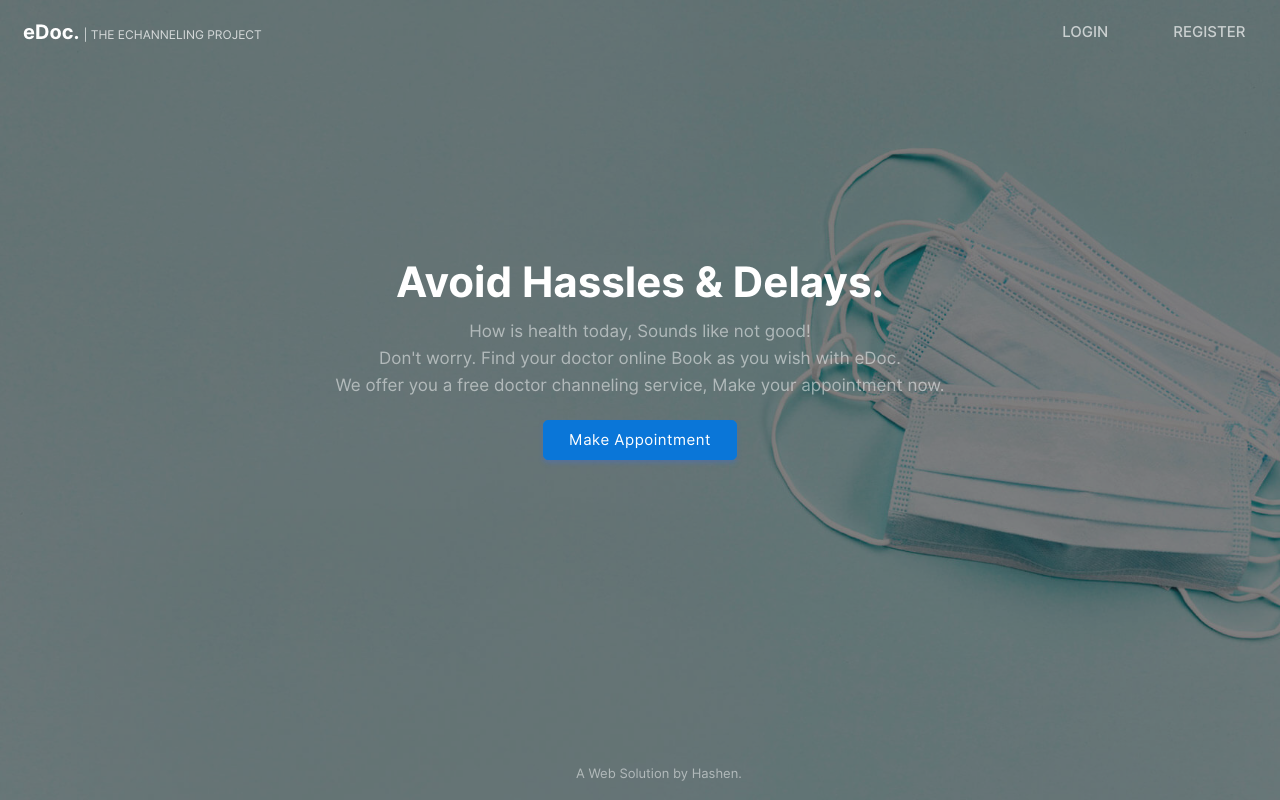
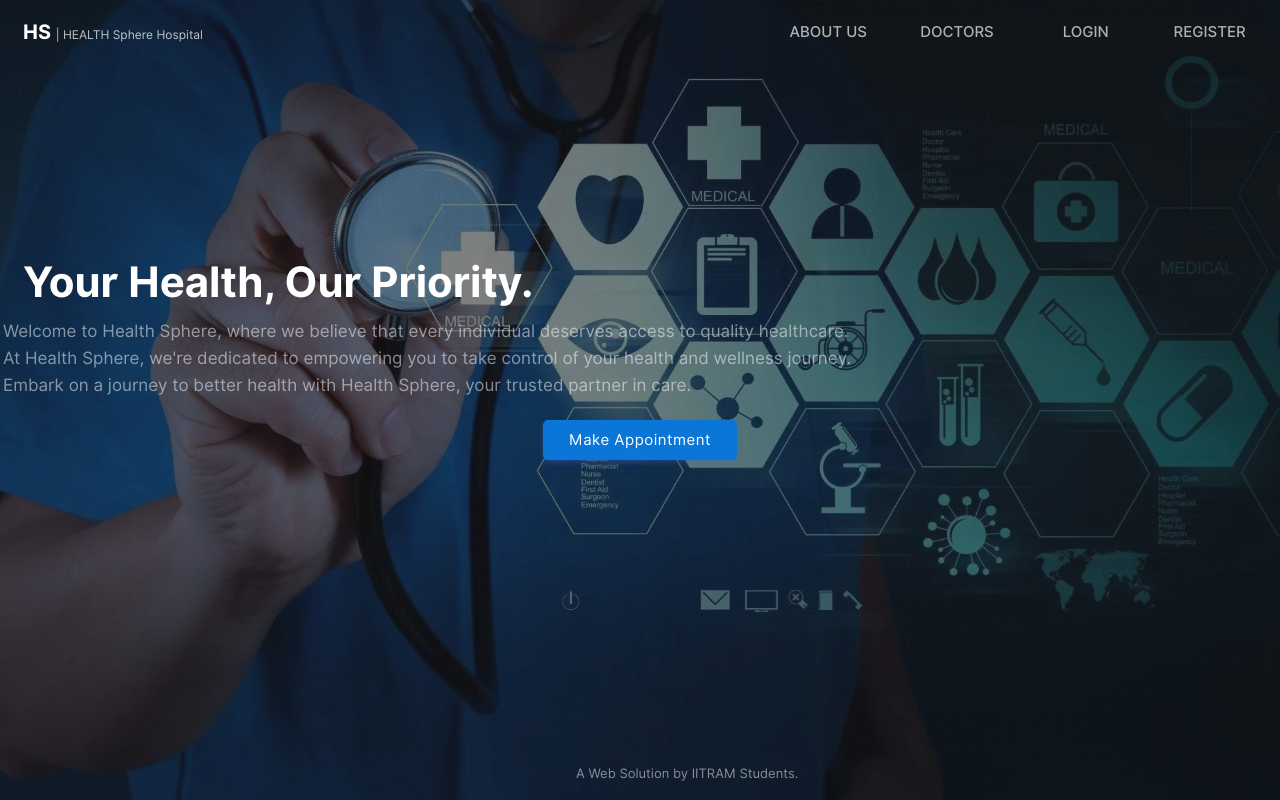
Before and after one commit to anjSingh453/DBMS, a PHP site: page / in a window 1280 px wide. Run offline with PHP 8.4, Linux system fonts and the light colour scheme.

Commit message:
CHANGES-1

```diff
--- a/create-account.php
+++ b/create-account.php
@@ -18,7 +18,7 @@
 <body>
 <?php
 
-
+//learn from w3schools.com
 //Unset all the server side variables
 
 session_start();
--- a/css/index.css
+++ b/css/index.css
@@ -1,5 +1,5 @@
 body{
-    background-image: url(../img/b3.jpg);
+    background-image: url(../img/img9.jpg);
     background-repeat: no-repeat;
     background-attachment: fixed;
     background-size: cover;
@@ -30,8 +30,9 @@ table{
     font-weight: 700;
     line-height: 63px;
     margin-top: 15%;
-    text-align: center;
+    text-align: left;
     margin-bottom: 0;
+    padding-left: 20px;
 }
 
 .sub-text2{
@@ -39,7 +40,7 @@ table{
     font-size: 17px;
     line-height: 27px;
     font-weight: 400;
-    text-align: center;
+    text-align: left;
     margin-top: 0;
 }
 
--- a/index.html
+++ b/index.html
@@ -7,7 +7,9 @@
     <link rel="stylesheet" href="css/animations.css">
     <link rel="stylesheet" href="css/main.css">
     <link rel="stylesheet" href="css/index.css">
-    <title>eDoc</title>
+    <link rel="icon" href="img/healthlogo.png" type="image/x-icon">
+
+    <title>Health Sphere Hospital</title>
     <style>
         table{
             animation: transitionIn-Y-bottom 0.5s;
@@ -21,10 +23,16 @@
         <center>
         <table border="0">
             <tr>
-                <td width="80%">
-                    <font class="edoc-logo">eDoc. </font>
-                    <font class="edoc-logo-sub">| THE ECHANNELING PROJECT</font>
+                <td width="60%">
+                    <font class="edoc-logo">HS </font>
+                    <font class="edoc-logo-sub">| HEALTH Sphere Hospital</font>
                 </td>
+                <td width="10%">
+                    <a href="aboutus.php"  class="non-style-link"><p class="nav-item">ABOUT US</p></a>
+                 </td>
+                <td width="10%">
+                    <a href="doctors.php"  class="non-style-link"><p class="nav-item">DOCTORS</p></a>
+                 </td>
                 <td width="10%">
                    <a href="login.php"  class="non-style-link"><p class="nav-item">LOGIN</p></a>
                 </td>
@@ -34,20 +42,20 @@
             </tr>
 
             <tr>
-                <td  colspan="3">
-                    <p class="heading-text">Avoid Hassles & Delays.</p>
+                <td  colspan="5">
+                    <p class="heading-text">Your Health, Our Priority.</p>
 
                 </td>
             </tr>
             <tr>
-                <td  colspan="3">
-                    <p class="sub-text2">How is health today, Sounds like not good!<br>Don't worry. Find your doctor online Book as you wish with eDoc. <br>
-                    We offer you a free doctor channeling service, Make your appointment now.</p>
+                <td  colspan="5">
+                    <p class="sub-text2">Welcome to Health Sphere, where we believe that every individual deserves access to quality healthcare.<br>At Health Sphere, we're dedicated to empowering you to take control of your health and wellness journey.<br>
+                    Embark on a journey to better health with Health Sphere, your trusted partner in care.</p>
                 </td>
             </tr>
             <tr>
 
-                <td colspan="3">
+                <td colspan="5">
                     <center>
                     <a href="login.php" >
                         <input type="button" value="Make Appointment" class="login-btn btn-primary btn" style="padding-left: 25px;padding-right: 25px;padding-top: 10px;padding-bottom: 10px;">
@@ -62,7 +70,7 @@
                 </td>
             </tr>
         </table>
-        <p class="sub-text2 footer-hashen">A Web Solution by Hashen.</p>
+        <p class="sub-text2 footer-hashen">A Web Solution by IITRAM Students.</p>
     </center>
 
     </div>
--- a/patient/booking.php
+++ b/patient/booking.php
@@ -46,7 +46,7 @@
     $stmt->execute();
     $result = $stmt->get_result();
     $userfetch=$result->fetch_assoc();
-        $userid= $userfetch["pid"];
+    $userid= $userfetch["pid"];
     $username=$userfetch["pname"];
 
 
```
Also changed, not shown: aboutus.php (added, +26 -0 lines), css/aboutus.css (added, +45 -0 lines), doctors.php (added, +83 -0 lines), README.md, img/Designer (1).png (deleted), img/healthcareback.jpg (added), img/healthlogo.png (added), img/img9.jpg (added), img/user.png.
